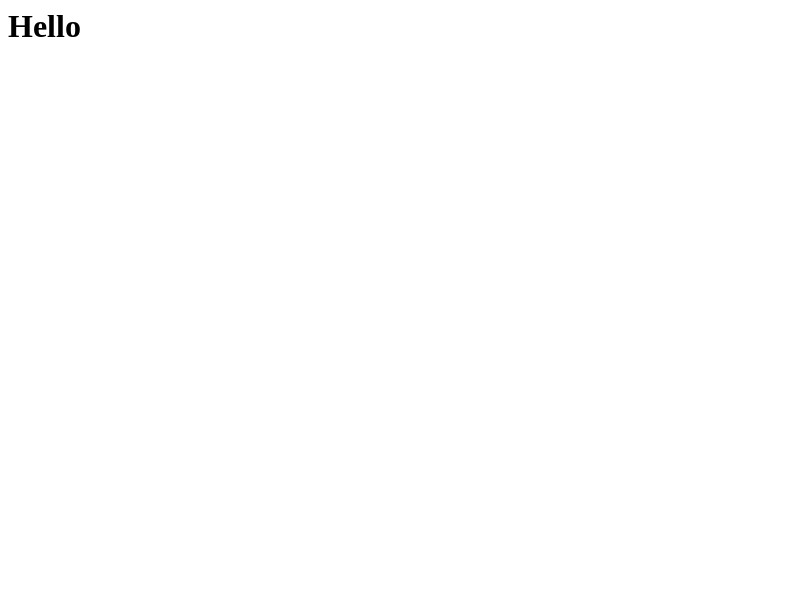
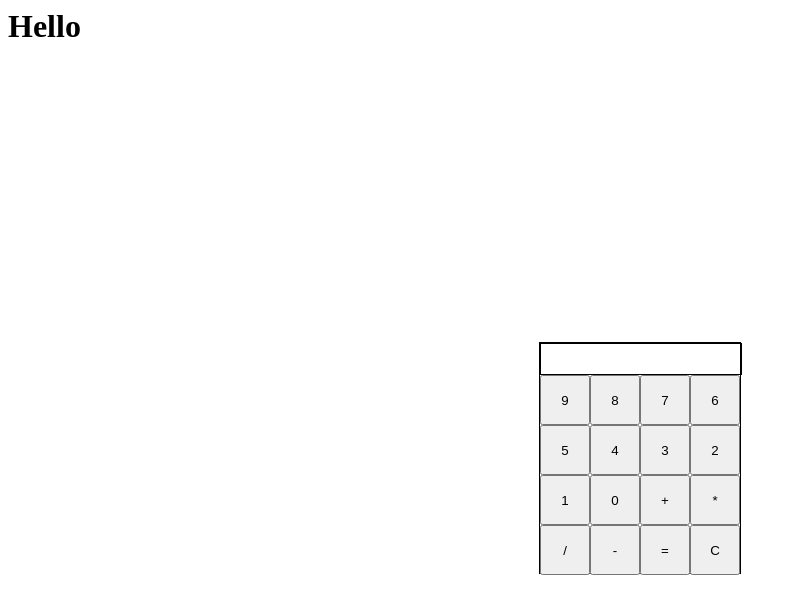
Before and after one commit to poojaprakashgp/simpleCalculator, a plain HTML site: page calculator/index.html in a window 1280 px wide. Shown: the whole page, without its empty margins (0-797 px from the left). Drawn offline with Linux system fonts and the light colour scheme.

Commit message:
updated cal html

```diff
--- a/calculator/index.html
+++ b/calculator/index.html
@@ -3,7 +3,8 @@
 
 <head>
     <meta charset="UTF-8">
-
+    <script src="index.js" defer></script>
+    <link rel="stylesheet" href="index.css">
 </head>
 
 <body>
```
